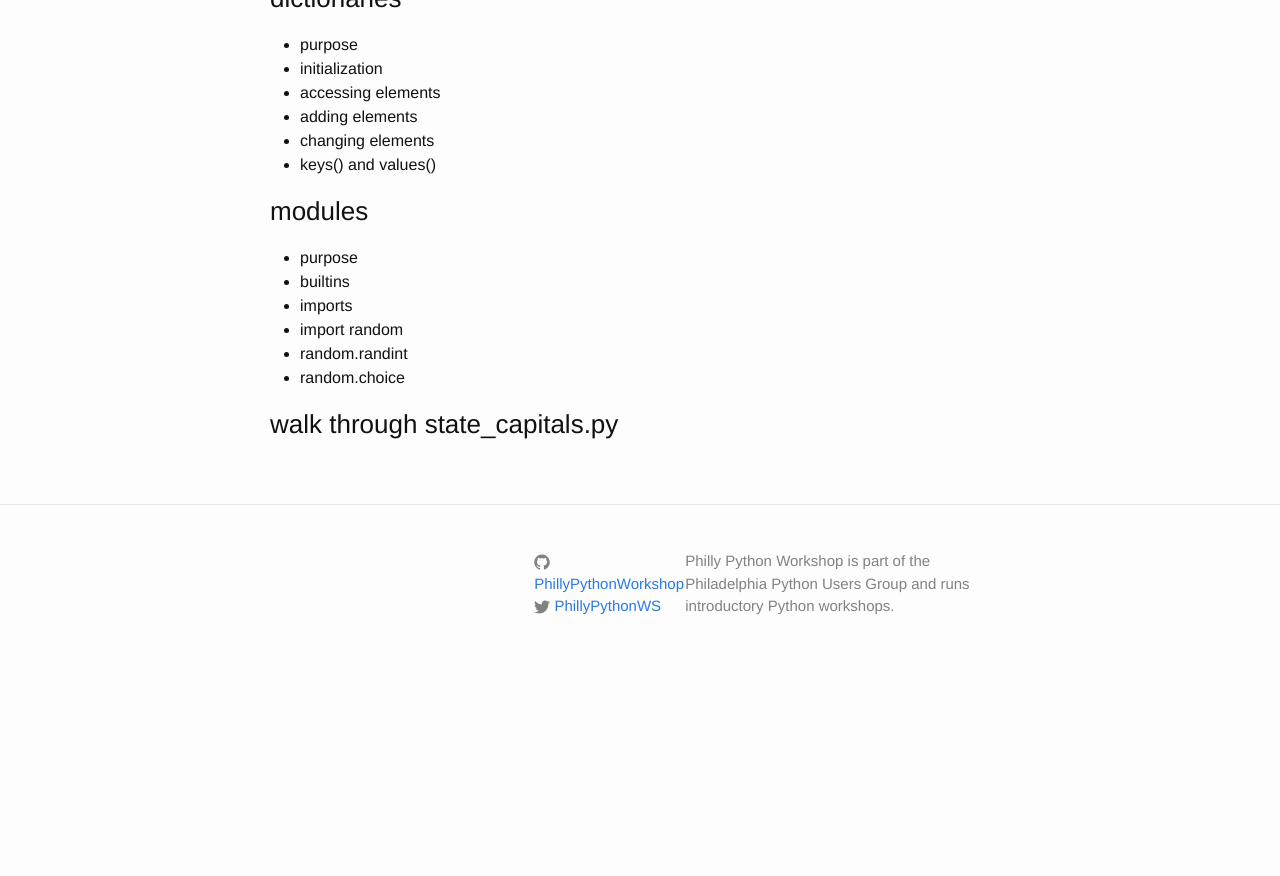
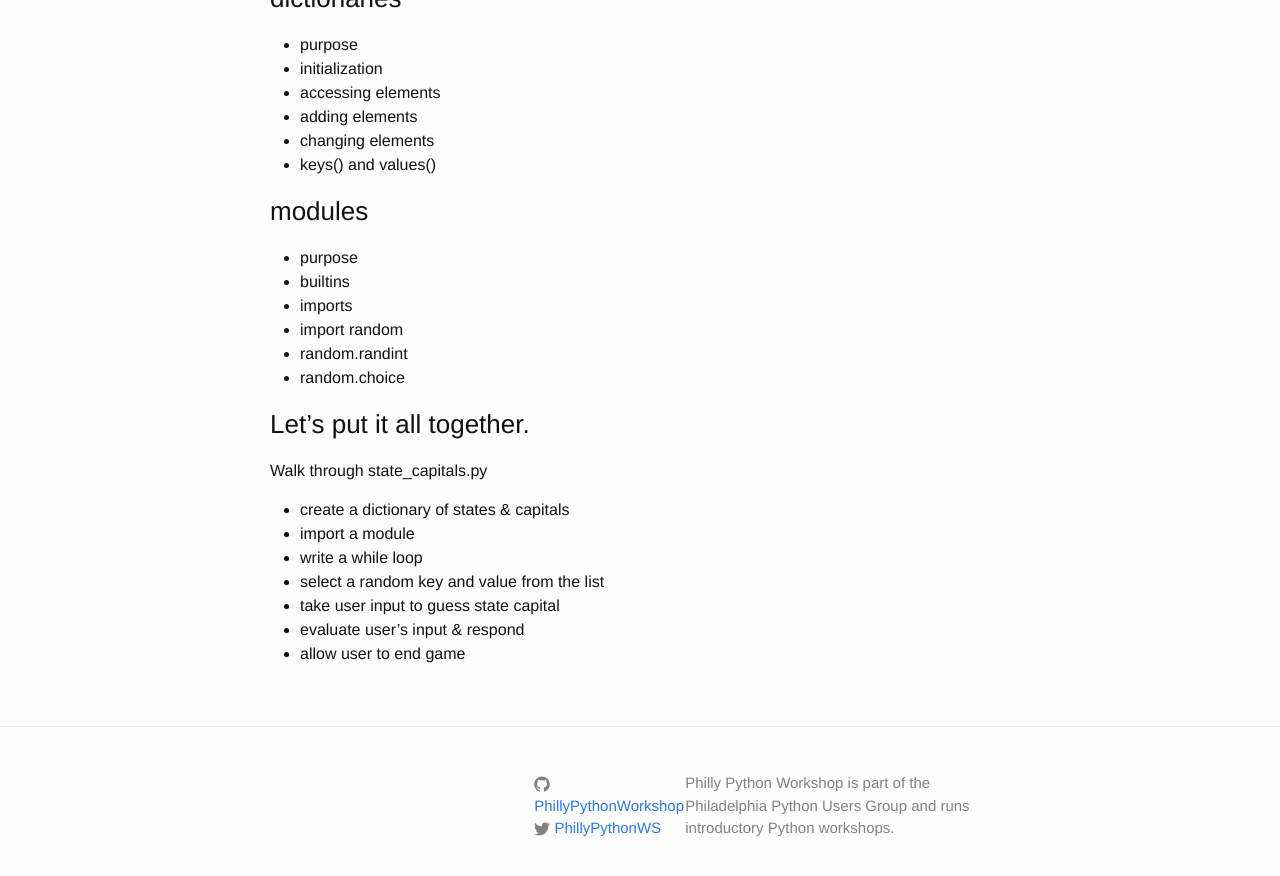
Before and after one commit to PhillyPythonWorkshop/PhillyPythonWorkshop.github.io, a Jekyll site: the page built from pages/saturday_lesson.md, in a window 1280 px wide and 900 px high, scrolled down 1086 px. Shown: the top 876 px of the window. Built offline with Jekyll 4.4.1, drawn with Linux system fonts in a browser that asks for light colours; before the commit the page ends 1764 px from its top, so only the background shows below that.

Commit message:
add section on state capitals lesson

```diff
--- a/pages/saturday_lesson.md
+++ b/pages/saturday_lesson.md
@@ -52,4 +52,13 @@ permalink: /saturdaylesson/
 * random.randint
 * random.choice
 
-###walk through state_capitals.py
+###Let's put it all together.
+
+Walk through state_capitals.py
+* create a dictionary of states & capitals
+* import a module
+* write a while loop
+* select a random key and value from the list
+* take user input to guess state capital
+* evaluate user's input & respond
+* allow user to end game
```
